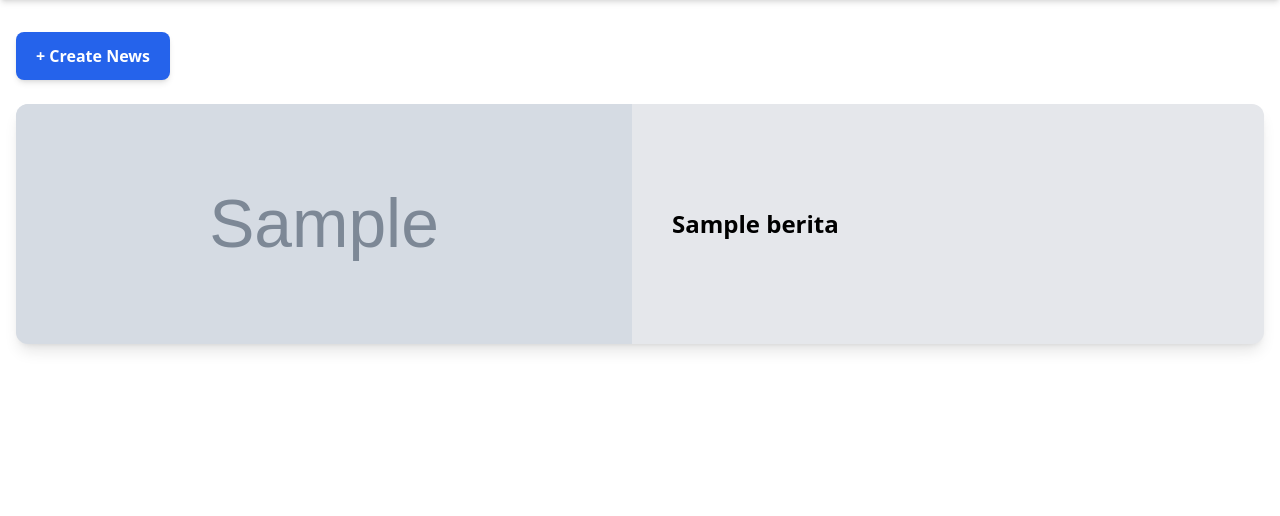
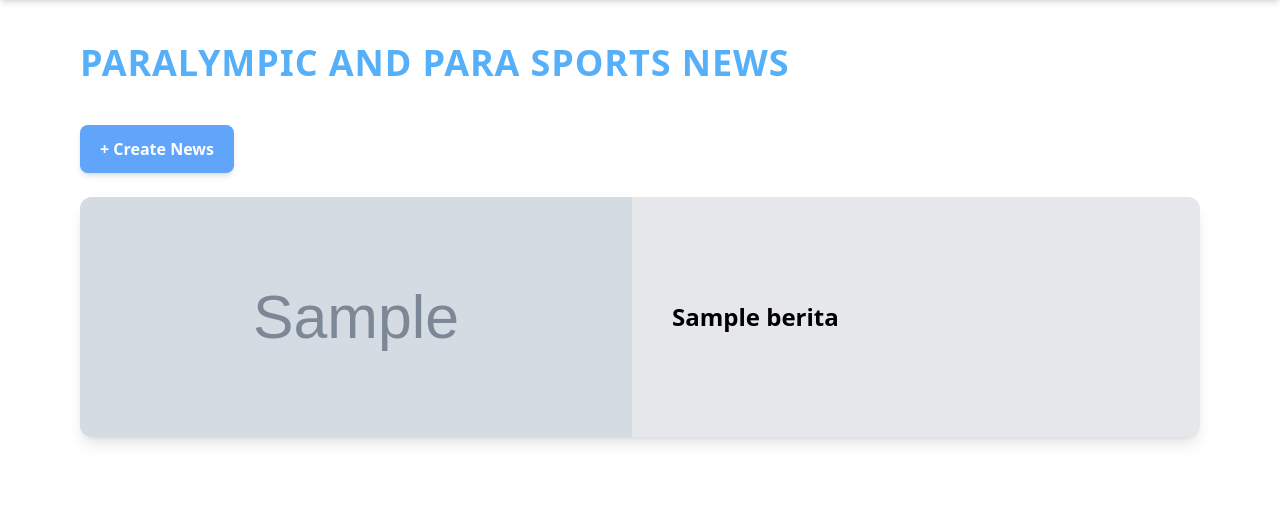
Before and after one commit to pbp-kelompok-a1/TK-1, a Django app: page /berita/ in a window 1280 px wide. Shown: the part 88-604 px from the top of the page. Run offline with Django 5.2, Linux system fonts and the light colour scheme; a user stored in the database is signed in; tables that the repository leaves empty hold one stand-in row (values such as "Sample post"); grey boxes marked "Sample" are stand-in pictures; some libraries are stand-ins or nearby versions.

Commit message:
memperbagus tampilan, menghilangkan keharusan login untuk membaca berita

```diff
--- a/news/templates/news/berita_list.html
+++ b/news/templates/news/berita_list.html
@@ -4,12 +4,17 @@
 
 {% include 'navbar.html' %}
 
-<main class="container mx-auto px-4 py-8">
+<main class="max-w-6xl mx-auto px-4 py-10">
+    <h1 class="text-4xl font-bold mb-10 leading-tight uppercase tracking-wide" style="color:#56b0f9;">
+        PARALYMPIC AND PARA SPORTS NEWS
+    </h1>
+
+
 
 {% if request.user.is_staff %}
     <div class="mb-6">
         <a href="{% url 'berita_add' %}"
-           class="inline-block px-5 py-3 bg-blue-600 text-white rounded-lg font-semibold shadow-md hover:bg-blue-700 transition">
+           class="inline-block px-5 py-3 bg-blue-400 text-white rounded-lg font-semibold shadow-md hover:bg-blue-700 transition">
            + Create News
         </a>
     </div>
@@ -18,8 +23,8 @@
 <!-- HERO CARD = berita terbaru -->
 {% if berita %}
 {% with latest=berita.first %}
-<a href="{% url 'berita_detail' latest.id %}" class="block w-full mb-10">
-  <div class="grid grid-cols-2 gap-4 bg-gray-200 rounded-xl overflow-hidden shadow-lg">
+    <a href="{% url 'berita_detail' latest.id %}" class="block w-full mb-10 transform transition duration-300 hover:scale-[1.01] hover:shadow-xl">
+        <div class="grid grid-cols-2 gap-4 bg-gray-200 rounded-xl overflow-hidden shadow-lg">
 
     {% if latest.thumbnail %}
         <img src="{{ latest.thumbnail }}" class="w-full h-60 object-cover">
@@ -41,7 +46,7 @@
 <!-- GRID CARD NEWS (except latest) -->
 <div class="grid grid-cols-1 md:grid-cols-2 lg:grid-cols-4 gap-6">
   {% for b in berita|slice:"1:" %}
-  <a href="{% url 'berita_detail' b.id %}" class="block bg-gray-200 rounded-xl p-4 shadow-md hover:scale-[1.01] transition">
+    <a href="{% url 'berita_detail' b.id %}" class="block bg-gray-200 rounded-xl p-4 shadow-md transform transition duration-300 hover:scale-105 hover:shadow-lg">
 
     {% if b.thumbnail %}
         <img src="{{ b.thumbnail }}" class="w-full h-32 object-cover rounded mb-2">
--- a/news/urls.py
+++ b/news/urls.py
@@ -7,6 +7,4 @@ urlpatterns = [
     path('add/', views.berita_create, name='berita_add'),
     path('<int:pk>/edit/', views.berita_edit, name='berita_edit'),
     path('<int:pk>/delete/', views.berita_delete, name='berita_delete'),
-    path('register/', views.register, name='register'),
-
 ]
--- a/news/views.py
+++ b/news/views.py
@@ -1,15 +1,8 @@
 from django.shortcuts import render, redirect, get_object_or_404
 from .forms import BeritaForm
 from .models import Berita
-from django.http import HttpResponseForbidden
-from django.shortcuts import redirect
-from django.contrib.auth.forms import UserCreationForm
-from django.contrib.auth import login
 
 def berita_list(request):
-    if not request.user.is_authenticated:
-        return redirect('/login/')   # <-- langsung lempar ke login
-
     berita = Berita.objects.all().order_by('-id')
     return render(request, 'news/berita_list.html', {'berita': berita})
 
@@ -18,11 +11,6 @@ def berita_detail(request, pk):
     return render(request, 'news/berita_detail.html', {'b': item})
 
 def berita_create(request):
-    if not request.user.is_authenticated:
-        return HttpResponseForbidden("Login required.")
-    if not request.user.is_staff:
-        return HttpResponseForbidden("Not allowed.")
-
     if request.method == "POST":
         form = BeritaForm(request.POST)
         if form.is_valid():
@@ -37,10 +25,6 @@ def berita_create(request):
 
 def berita_edit(request, pk):
     item = get_object_or_404(Berita, pk=pk)
-
-    if request.user != item.author and not request.user.is_superuser:
-        return HttpResponseForbidden("Not allowed.")
-
     # Lanjut ke normal logic edit
     if request.method == "POST":
         form = BeritaForm(request.POST, instance=item)
@@ -54,20 +38,5 @@ def berita_edit(request, pk):
 
 def berita_delete(request, pk):
     item = get_object_or_404(Berita, pk=pk)
-
-    if request.user != item.author and not request.user.is_superuser:
-        return HttpResponseForbidden("Not allowed.")
-
     item.delete()
     return redirect('berita_list')
-
-def register(request):
-    if request.method == "POST":
-        form = UserCreationForm(request.POST)
-        if form.is_valid():
-            user = form.save()
-            login(request, user)  # auto login setelah signup
-            return redirect('berita_list')
-    else:
-        form = UserCreationForm()
-    return render(request, 'news/register.html', {'form': form})
```
Also changed, not shown: news/templates/registration/login.html (deleted, +0 -8 lines), news/templates/registration/register.html (deleted, +0 -8 lines).
